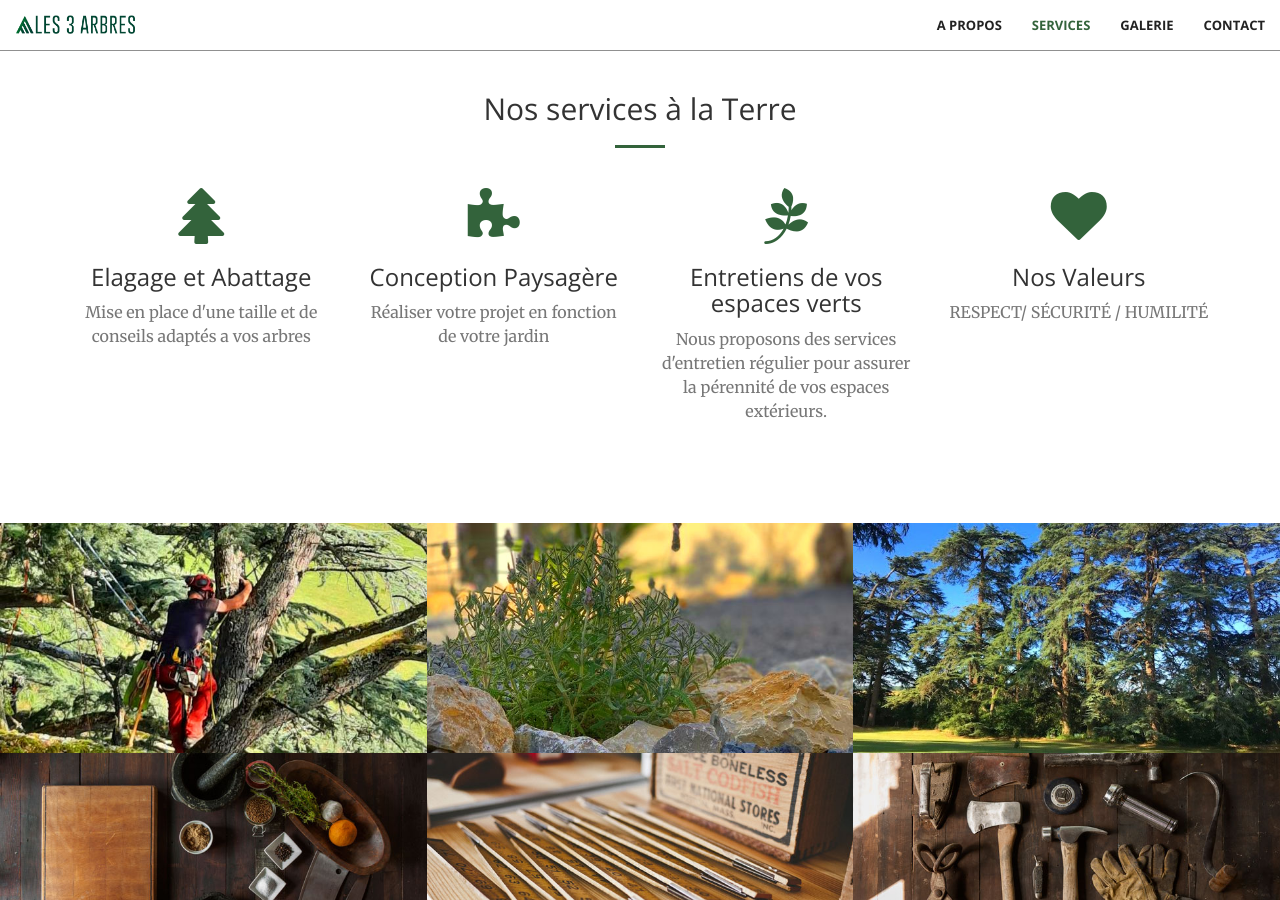
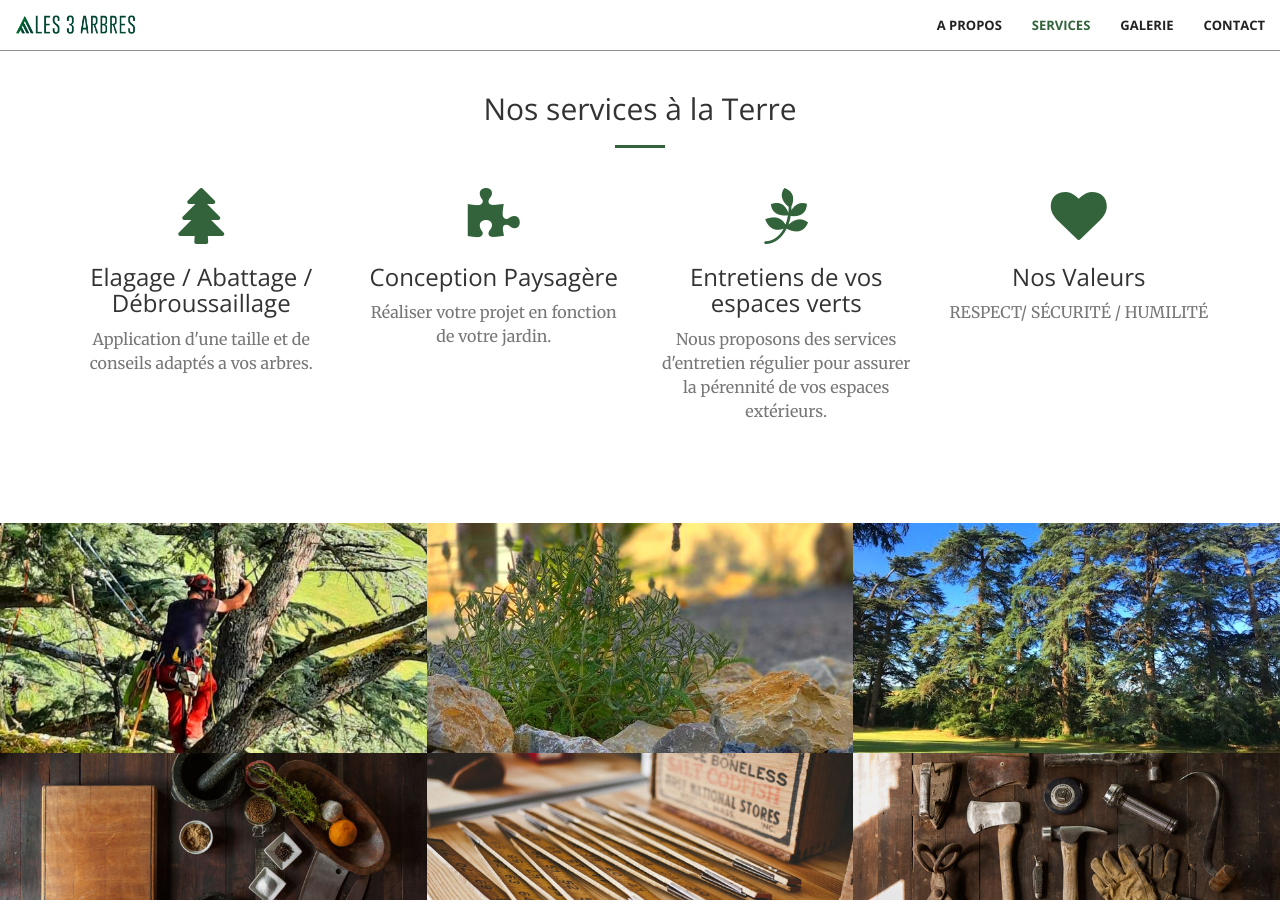
Before and after one commit to 3Abres/3Abres.github.io, a Jekyll site: the page built from index.html, in a window 1280 px wide and 900 px high, scrolled down 1662 px. Built offline with Jekyll 4.4.1, drawn with Linux system fonts in a browser that asks for light colours.

Commit message:
Update services.html

```diff
--- a/_includes/services.html
+++ b/_includes/services.html
@@ -12,15 +12,15 @@
             <div class="col-lg-3 col-md-6 text-center">
                 <div class="service-box">
                     <i class="fa fa-4x fa-tree wow bounceIn text-primary"></i>
-                    <h3>Elagage et Abattage  </h3>
-                    <p class="text-muted">Mise en place d'une taille et de conseils adaptés a vos arbres</p>
+                    <h3>Elagage / Abattage / Débroussaillage   </h3>
+                    <p class="text-muted">Application d'une taille et de conseils adaptés a vos arbres. </p>
                 </div>
             </div>
             <div class="col-lg-3 col-md-6 text-center">
                 <div class="service-box">
                     <i class="fa fa-4x fa-puzzle-piece wow bounceIn text-primary" data-wow-delay=".1s"></i>
                     <h3>Conception Paysagère </h3>
-                    <p class="text-muted"> Réaliser votre projet en fonction de votre jardin
+                    <p class="text-muted"> Réaliser votre projet en fonction de votre jardin.
                 </p>
                 </div>
             </div>
```
